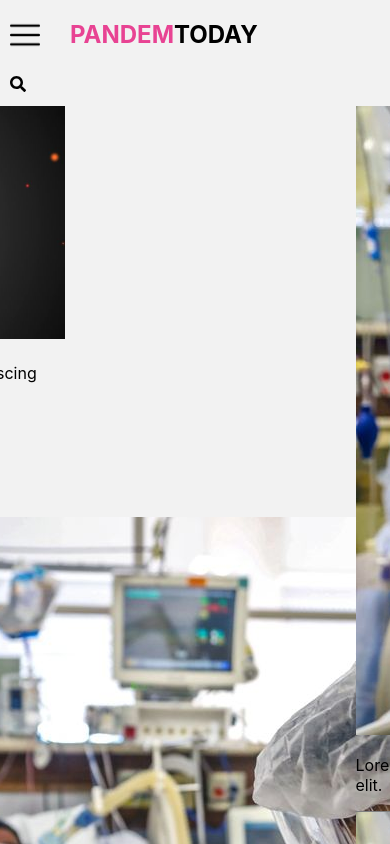
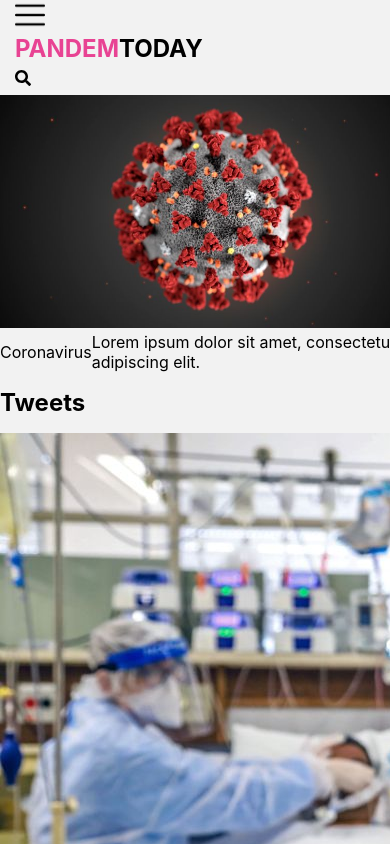
Before and after one commit to Jonathanferreras/PandemToday, a Next.js app: page / in a window 390 px wide. Shown: the top 844 px of the page. Built offline with nearby package versions, Linux system fonts and the light colour scheme.

Commit message:
done: Fix issue with dropdown

```diff
--- a/src/components/Headlines/Headlines.js
+++ b/src/components/Headlines/Headlines.js
@@ -1,7 +1,7 @@
 /* eslint-disable no-unused-vars */
 /* eslint-disable react/jsx-key */
 /* eslint-disable react/react-in-jsx-scope */
-import { useState } from 'react'
+import { useState, useEffect } from 'react'
 import Link from 'next/link'
 import Head from 'next/head'
 import styles from './Headlines.module.css'
@@ -26,9 +26,30 @@ export default function Headlines (props) {
     { id: 2, title: 'Lorem ipsum dolor sit amet, consectetur adipiscing elit3.', tag: 'Coronavirus', img: '/mnews-cv19.png' }
   ]
 
+  useEffect(() => {
+    const interval = setInterval(() => {
+      console.log('Interval')
+      const activeHeadlineNum = headlineNum
+      console.log(activeHeadlineNum)
+      console.log(headlines.length)
+      if (activeHeadlineNum === headlines.length - 1) {
+        setheadlineNum(0);
+        setActiveDot(0)
+      }
+      else{
+        setheadlineNum(headlineNum => headlineNum + 1);
+        setActiveDot(activeDot => activeDot + 1)
+      }
+    }, 10000);
+
+    return () => {
+      clearInterval(interval);
+    };
+  }, []);
+
   const renderHeadline = (headlineNum) => {
-    console.log('new headline')
-    console.log(headlineNum)
+    // console.log('new headline')
+    // console.log(headlineNum)
 
     if (width <= 414) {
       return (
--- a/src/components/Navbar/Navbar.js
+++ b/src/components/Navbar/Navbar.js
@@ -19,7 +19,7 @@ export default function Navbar () {
     console.log(width)
     if (width <= 414) {
       return (
-        <div className="content">
+        <div className="navbar-content">
           <img className="menu-icon" src='/menu.png' />
           <h2 className="logo"><span style={{ color: '#E84393' }}>PANDEM</span>TODAY</h2>
           <div className="search-area">
--- a/src/styles/globals.css
+++ b/src/styles/globals.css
@@ -88,30 +88,28 @@ h1{
 
 @media only screen and (max-width: 416px) {
 
-  .content{
-    width: 100%;
-    margin: 0;
+  .navbar{
+    padding: 0 !important;
+  }
+
+  .navbar-content{
+    width: 500px;
+    padding-left: 15px;
   }
 
   .menu-icon{
     width: 30px;
     height: 30px;
-    margin-top: 20px;
-    margin-right: auto;
-    float: left;
   }
 
   .navbar{
     display: flex;
   }
 
-  .navbar .content{
-    margin-left: 10px;
-    margin-right: 10px;
-  }
 
   .logo{
-    padding-left: 60px;
+    display: block;
+    margin: 0 auto !important;
   }
 
   .main-area{
@@ -124,6 +122,7 @@ h1{
 
   .search-area{
     width: 30px;
+    padding: 0 !important;
   }
 
   .sicon{
@@ -131,8 +130,23 @@ h1{
     height: 30px;
   }
 
+  .flex-container{
+    padding: 0;
+    flex-direction: column;
+  }
+
+  .flex-content{
+    margin-top: 0;
+    flex-direction: column;
+  }
+
+  .main-area{
+    height: auto !important;
+    margin: 0;
+  }
+
   .headlines{
-    width: 414px;
+    width: auto;
     margin: 0;
   }
 
@@ -141,8 +155,7 @@ h1{
   }
 
   .main-card{
-    width: 414px;
-    height: 350px;
+    width: 414px !important;
   }
 
   .slide-control{
@@ -150,14 +163,21 @@ h1{
   }
 
   .headline-pic{
-    width: 414px;
+    width: 414px !important;
     height: auto;
     border-radius: 0;
   }
 
   .headline-card{
-    width: 414px;
-    height: 110px;
+    display: flex;
+    justify-content: center;
+    align-items: center;
+    width: 414px !important;
+    padding: 0 !important;
+  }
+
+  .headline-news{
+    width: 385px !important;
   }
 
   .social-stats{
@@ -165,7 +185,7 @@ h1{
   }
 
   .more-news{
-    width: 414px;
+    width: 414px !important;
   }
 
   .more-news .heading{
```
Also changed, not shown: src/pages/test/test.js (+5 -5 lines), tasks.txt.
